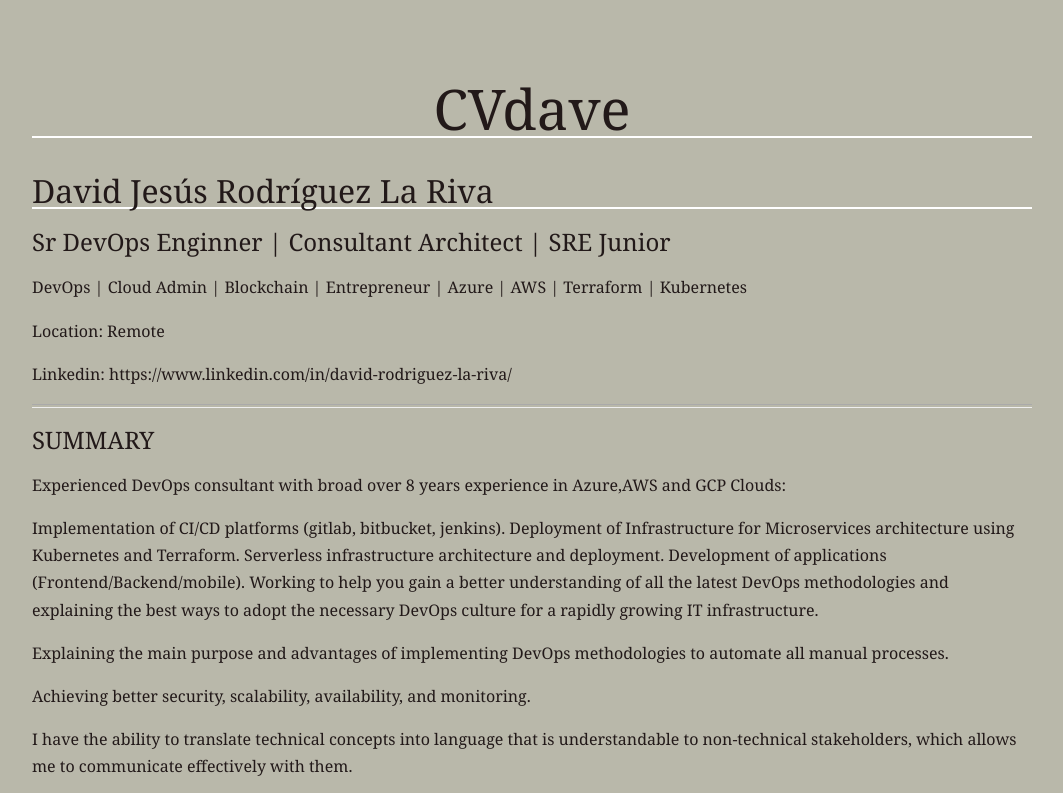
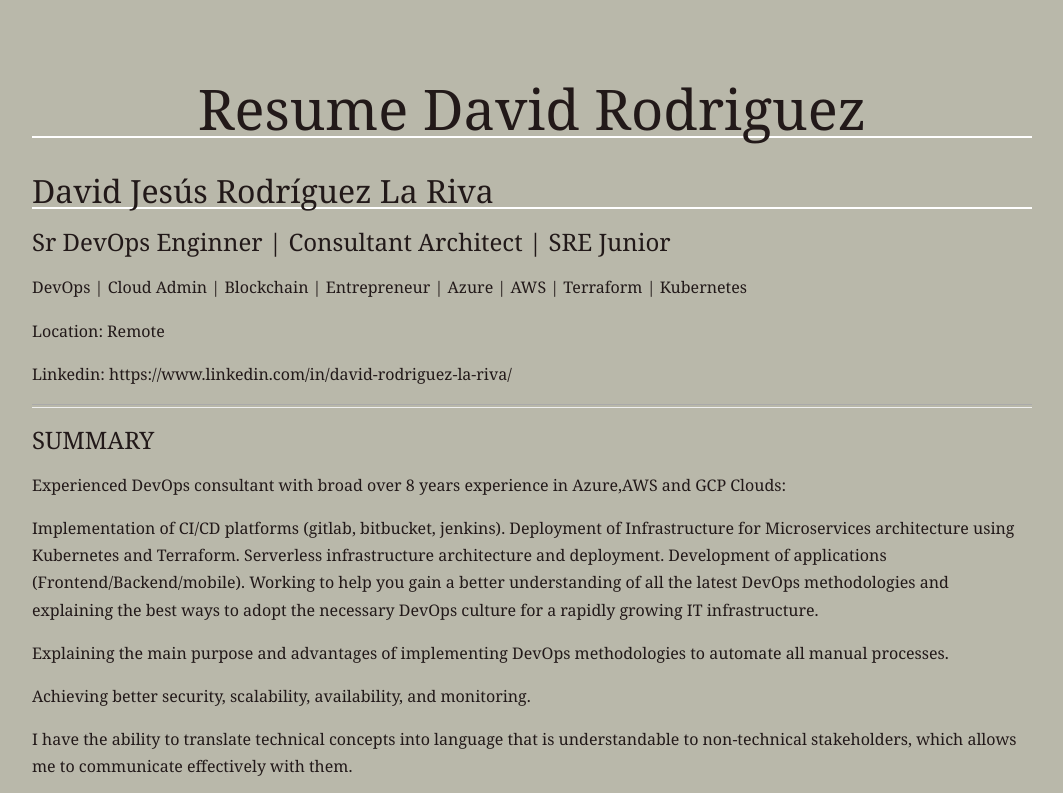
Before and after one commit to daverod24/CV-dave, a plain HTML site: page index.html in a window 1280 px wide. Shown: the top 793 px of the page, without its empty margins (108-1171 px from the left). Drawn offline with Linux system fonts and the light colour scheme.

Commit message:
Update index.html

```diff
--- a/index.html
+++ b/index.html
@@ -4,7 +4,7 @@
   <meta charset="utf-8" />
   <meta name="generator" content="pandoc" />
   <meta name="viewport" content="width=device-width, initial-scale=1.0, user-scalable=yes" />
-  <title>CVdave</title>
+  <title>Resume  David Rodriguez</title>
   <style>
     code{white-space: pre-wrap;}
     span.smallcaps{font-variant: small-caps;}
@@ -17,7 +17,7 @@
 </head>
 <body>
 <header id="title-block-header">
-<h1 class="title">CVdave</h1>
+<h1 class="title">Resume  David Rodriguez</h1>
 </header>
 <h1 id="david-jesús-rodríguez-la-riva">David Jesús Rodríguez La Riva</h1>
 <h2 id="sr-devops-enginner-consultant-architect-sre-junior">Sr DevOps Enginner | Consultant Architect | SRE Junior  </h2>
```
